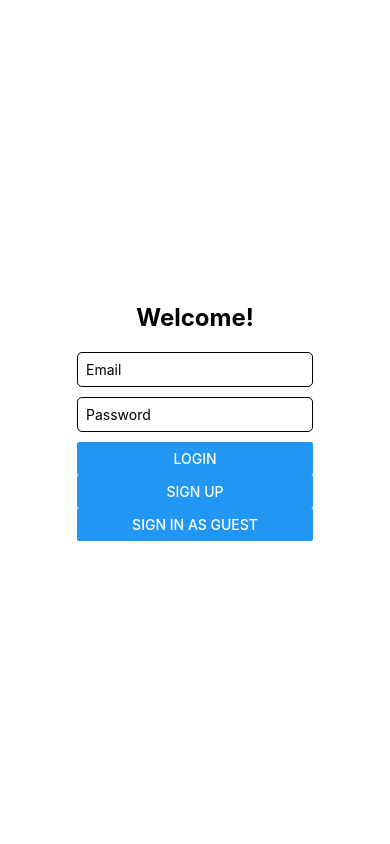
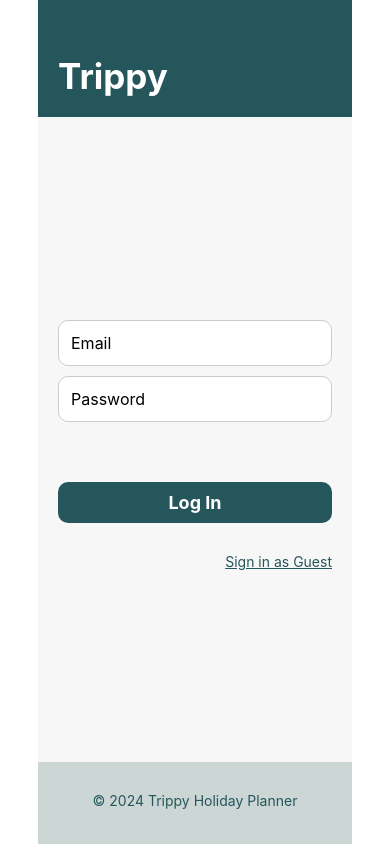
Before and after one commit to markw53/trippy, a React Native app: screen / in a window 390 px wide. Built offline with nearby package versions, Linux system fonts and the light colour scheme; no server answers.

Commit message:
added guest login but layout not quite right

```diff
--- a/LoginScreen.jsx
+++ b/LoginScreen.jsx
@@ -1,10 +1,10 @@
 import React, { useState } from "react";
-import { View, Text, TextInput, Button, StyleSheet } from "react-native";
+import { View, Text, TextInput, StyleSheet, ScrollView, TouchableOpacity, Dimensions } from "react-native";
+import RoundedButton from "./src/components/Button";
+import Header from "./src/components/Header";
+import Footer from "./src/components/Footer";
 import { auth } from "./firebase";
-import {
-  signInWithEmailAndPassword,
-  createUserWithEmailAndPassword
-} from "firebase/auth";
+import { signInWithEmailAndPassword, createUserWithEmailAndPassword } from "firebase/auth";
 
 export default function LoginScreen() {
   const [email, setEmail] = useState("");
@@ -18,22 +18,21 @@ export default function LoginScreen() {
   };
 
   const handleGuestLogin = () => {
-    const guestEmail = "guest";
-    const guestPassword = "guest";
+    const guestEmail = "guest@example.com";
+    const guestPassword = "trippy";
     signInWithEmailAndPassword(auth, guestEmail, guestPassword)
       .then(() => console.log("Guest logged in successfully"))
       .catch((err) => setError(err.message));
   };
 
-  const handleSignUp = () => {
-    createUserWithEmailAndPassword(auth, email, password)
-      .then(() => console.log("Account created"))
-      .catch((err) => setError(err.message));
-  };
-
   return (
     <View style={styles.container}>
-      <Text style={styles.title}>Welcome!</Text>
+      {/* Header */}
+      <Header title="Trippy" />
+
+      {/* Main Content */}
+      <ScrollView contentContainerStyle={styles.scrollContainer}>
+        <View style={styles.inputContainer}>
           <TextInput
             placeholder="Email"
             value={email}
@@ -48,21 +47,78 @@ export default function LoginScreen() {
             style={styles.input}
           />
           {error ? <Text style={styles.error}>{error}</Text> : null}
-      <Button title="Login" onPress={handleLogin} />
-      <Button title="Sign Up" onPress={handleSignUp} />
-      <Button title="Sign in as Guest" onPress={handleGuestLogin} />
+        </View>
+
+        {/* Buttons */}
+        <RoundedButton
+          title="Log In"
+          onPress={handleLogin}
+          style={styles.loginButton}
+          textStyle={styles.buttonText}
+        />
+
+        {/* Guest Login */}
+        <TouchableOpacity onPress={handleGuestLogin} style={styles.guestLink}>
+          <Text style={styles.guestText}>Sign in as Guest</Text>
+        </TouchableOpacity>
+      </ScrollView>
+
+      {/* Footer */}
+      <Footer text="© 2024 Trippy Holiday Planner" style={styles.footer} />
     </View>
   );
 }
 
 const styles = StyleSheet.create({
-  container: { flex: 1, justifyContent: "center", padding: 20 },
-  title: {
-    fontSize: 24,
+  container: {
+    flex: 1,
+    backgroundColor: "#F7F7F7",
+  },
+  scrollContainer: {
+    flexGrow: 1,
+    justifyContent: "center",
+    paddingHorizontal: 20,
+  },
+  inputContainer: {
+    marginVertical: 30,
+  },
+  input: {
+    backgroundColor: "#fff",
+    borderRadius: 10,
+    borderColor: "#ccc",
+    borderWidth: 1,
+    marginBottom: 10,
+    padding: 12,
+    fontSize: 16,
+  },
+  loginButton: {
+    backgroundColor: "#24565C",
+    borderRadius: 10,
+    marginVertical: 20,
+    paddingVertical: 10,
+  },
+  buttonText: {
+    fontSize: 18,
     fontWeight: "bold",
     textAlign: "center",
-    marginBottom: 20
+    color: "#FFF",
   },
-  input: { borderWidth: 1, marginBottom: 10, padding: 8, borderRadius: 5 },
-  error: { color: "red", textAlign: "center", marginBottom: 10 }
+  guestLink: {
+    marginTop: 10,
+    alignSelf: "flex-end",
+  },
+  guestText: {
+    color: "#24565C",
+    fontSize: 14,
+    textDecorationLine: "underline",
+  },
+  error: {
+    color: "red",
+    marginBottom: 10,
+    textAlign: "center",
+  },
+  footer: {
+    marginTop: 20,
+    alignSelf: "stretch", // Ensures the footer spans the full width
+  },
 });
```
Lines whose indentation alone changed are shown as unchanged.
